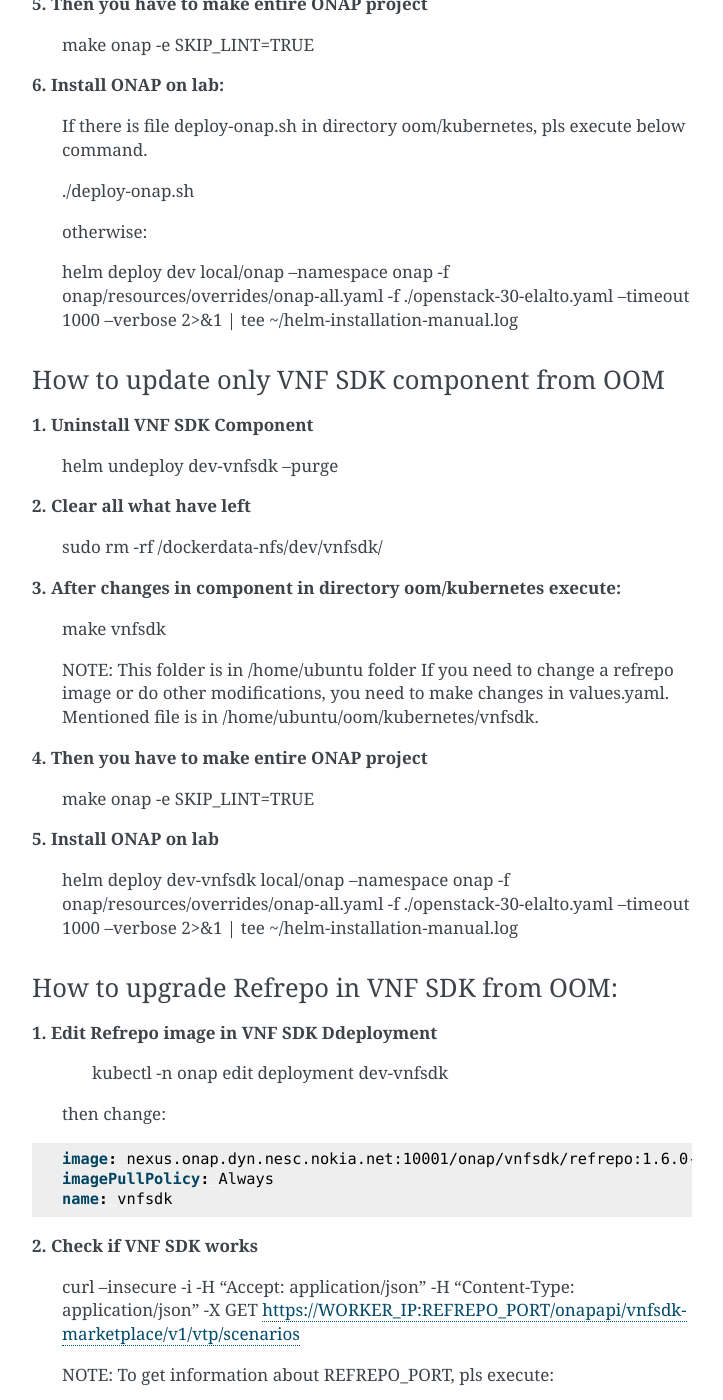
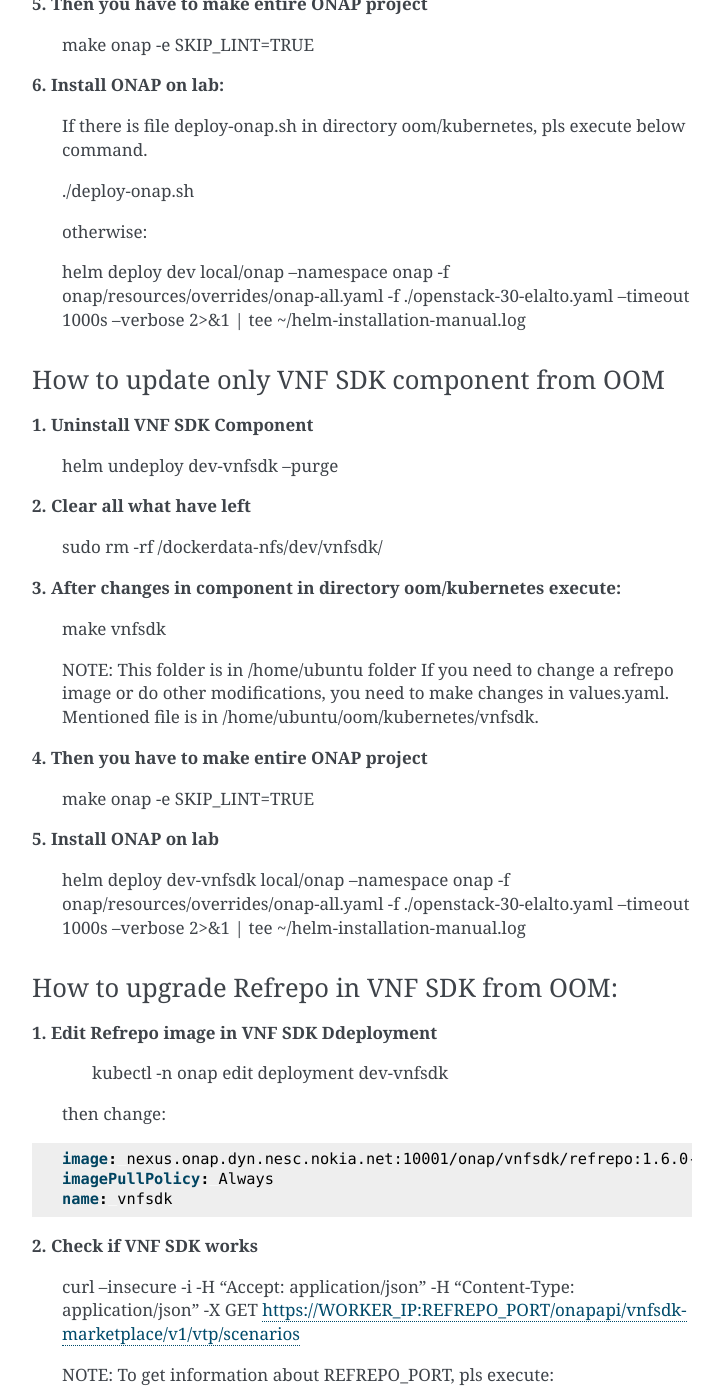
Before and after one commit to onap/vnfsdk-model, a Sphinx documentation site: the page built from docs/files/VNFSDK-Marketplace-userguide-installation.rst, in a window 1280 px wide and 1400 px high, scrolled down 849 px. Shown: the whole window, without its empty margins (388-1111 px from the left). Built offline with Sphinx 7.4.7, drawn with Linux system fonts in a browser that asks for light colours; pages that are not in the unit, such as notebooks, are missing from menus.

Commit message:
Update installation userguide
Change-Id: I7fb237fe6f4bae867ec794568cedbcf6c75e9f83
Signed-off-by: Michal Banka <michal.banka@nokia.com>
Issue-ID: DCAEGEN2-2574

```diff
--- a/docs/files/VNFSDK-Marketplace-userguide-installation.rst
+++ b/docs/files/VNFSDK-Marketplace-userguide-installation.rst
@@ -53,7 +53,7 @@ How to install VNF SDK with ONAP from OOM:
 
     otherwise:
 
-    helm deploy dev local/onap --namespace onap -f onap/resources/overrides/onap-all.yaml -f ./openstack-30-elalto.yaml  --timeout 1000 --verbose 2>&1 | tee ~/helm-installation-manual.log
+    helm deploy dev local/onap --namespace onap -f onap/resources/overrides/onap-all.yaml -f ./openstack-30-elalto.yaml  --timeout 1000s --verbose 2>&1 | tee ~/helm-installation-manual.log
 
 
 How to update only VNF SDK component from OOM
@@ -83,7 +83,7 @@ How to update only VNF SDK component from OOM
 
 **5. Install ONAP on lab**
 
-    helm deploy dev-vnfsdk local/onap --namespace onap -f onap/resources/overrides/onap-all.yaml -f ./openstack-30-elalto.yaml  --timeout 1000 --verbose 2>&1 | tee ~/helm-installation-manual.log
+    helm deploy dev-vnfsdk local/onap --namespace onap -f onap/resources/overrides/onap-all.yaml -f ./openstack-30-elalto.yaml  --timeout 1000s --verbose 2>&1 | tee ~/helm-installation-manual.log
 
 
 How to upgrade Refrepo in VNF SDK from OOM:
```
